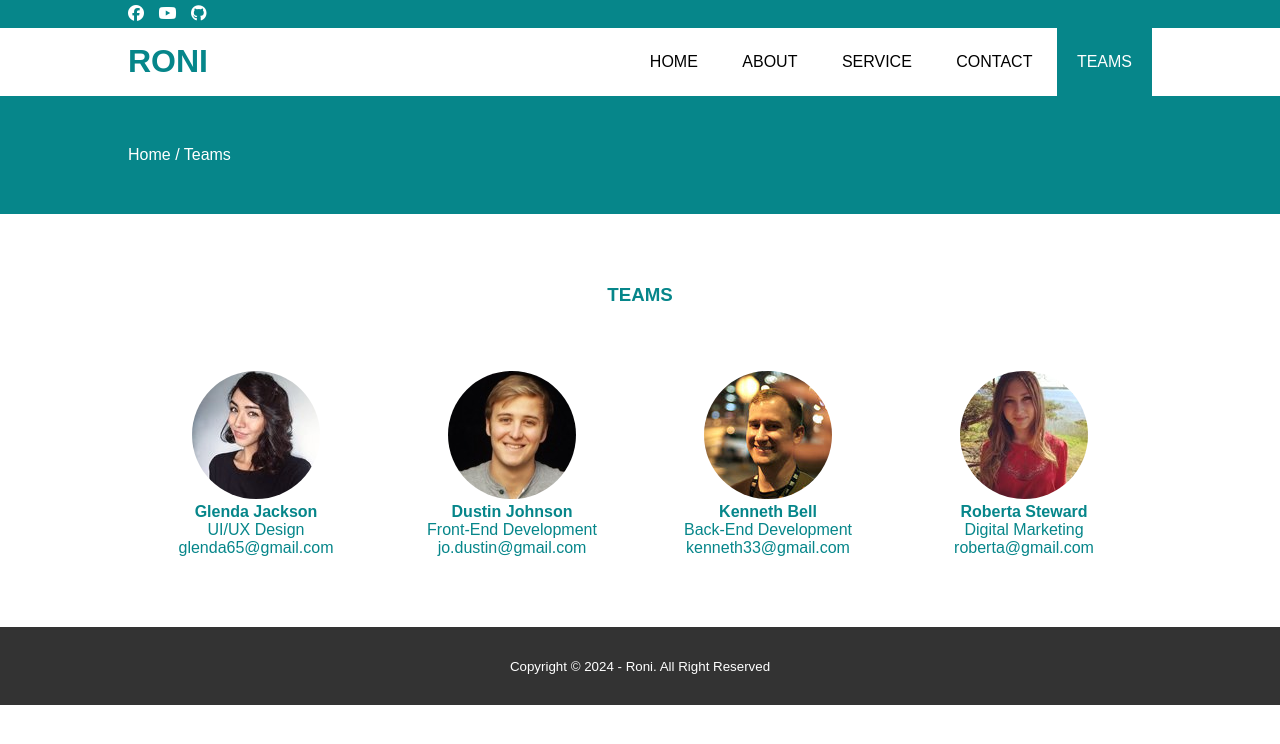
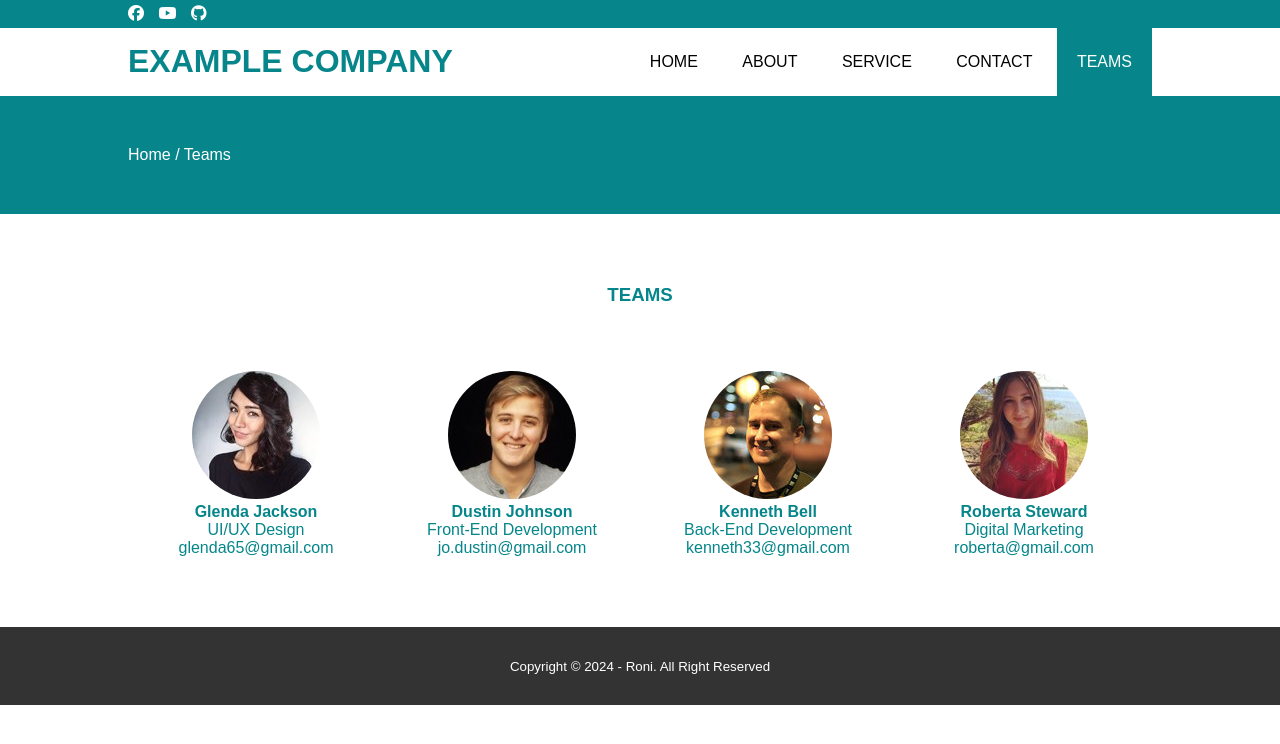
Before and after one commit to ronisaputra764/ronisaputra.com, a website: page teams.html in a window 1280 px wide. Drawn offline with nearby package versions, Linux system fonts and the light colour scheme.

Commit message:
Update teams.html

```diff
--- a/teams.html
+++ b/teams.html
@@ -27,7 +27,7 @@
     </div>
     <header>
         <div class="container">
-            <h1><a href="index.html">RONI</a></h1>
+            <h1><a href="index.html">EXAMPLE COMPANY</a></h1>
             <ul>
                 <li><a href="index.html">HOME</a></li>
                 <li><a href="about.html">ABOUT</a></li>
```
